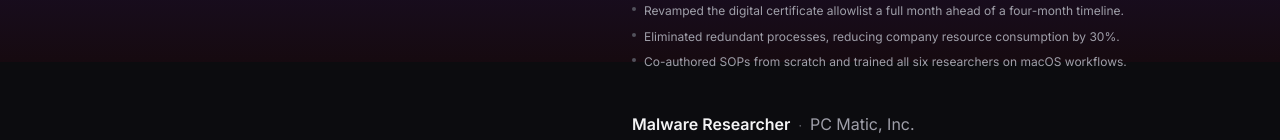
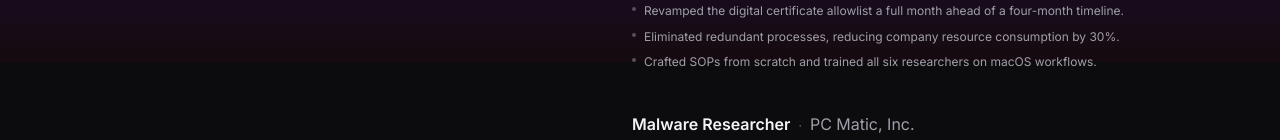
Before and after one commit to treydedman/portfolio, a Next.js app: page / in a window 1280 px wide. Shown: the part 738-878 px from the top of the page. Built offline with nearby package versions, Linux system fonts and the light colour scheme.

Commit message:
doc: corrected experience info

```diff
--- a/app/page.tsx
+++ b/app/page.tsx
@@ -93,7 +93,7 @@ const EXPERIENCE = [
       "Automated routine file classifications via Python scripts, increasing throughput to 10,000+ files per hour.",
       "Revamped the digital certificate allowlist a full month ahead of a four-month timeline.",
       "Eliminated redundant processes, reducing company resource consumption by 30%.",
-      "Co-authored SOPs from scratch and trained all six researchers on macOS workflows.",
+      "Crafted SOPs from scratch and trained all six researchers on macOS workflows.",
     ],
   },
   {
```
